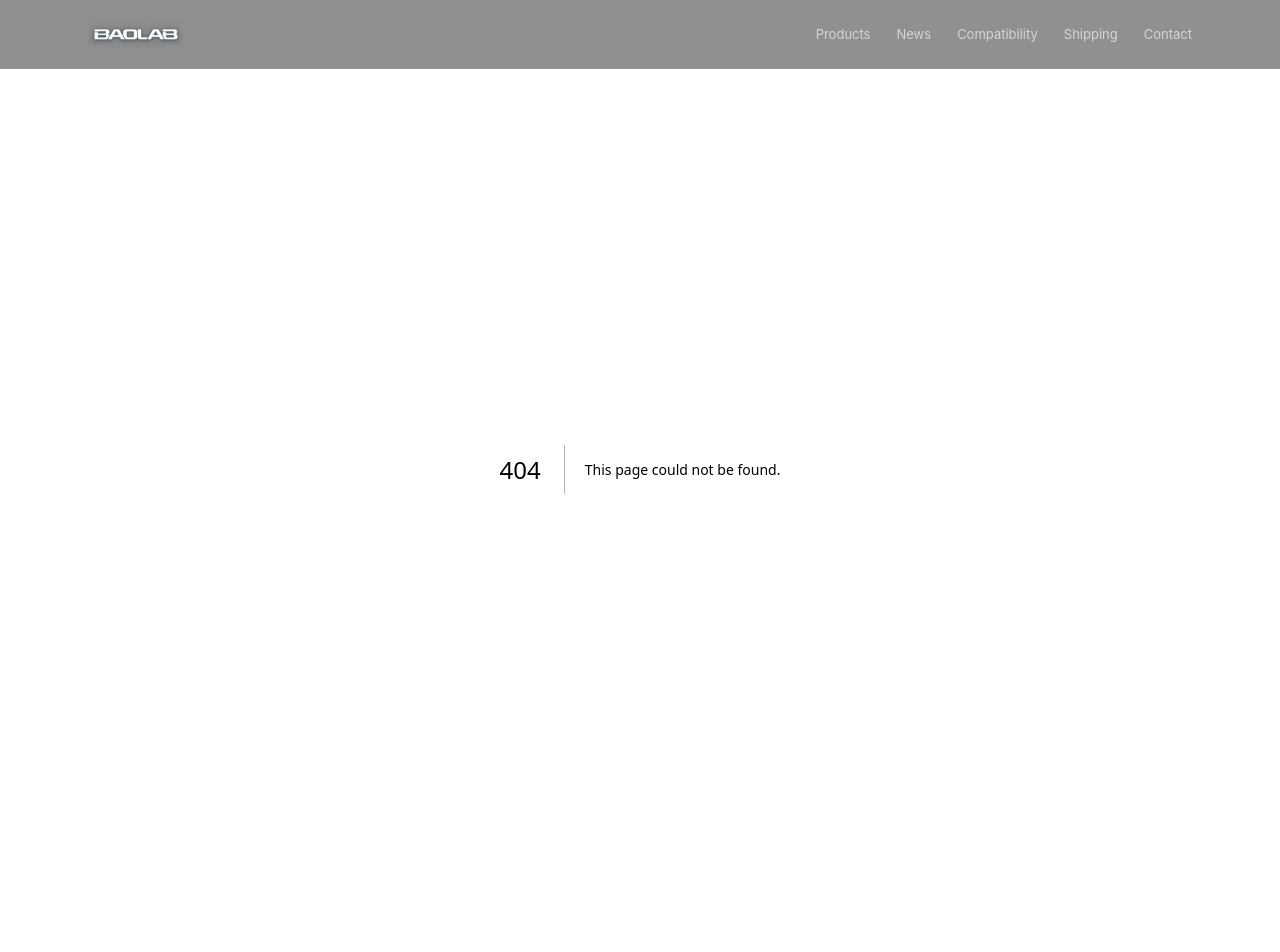
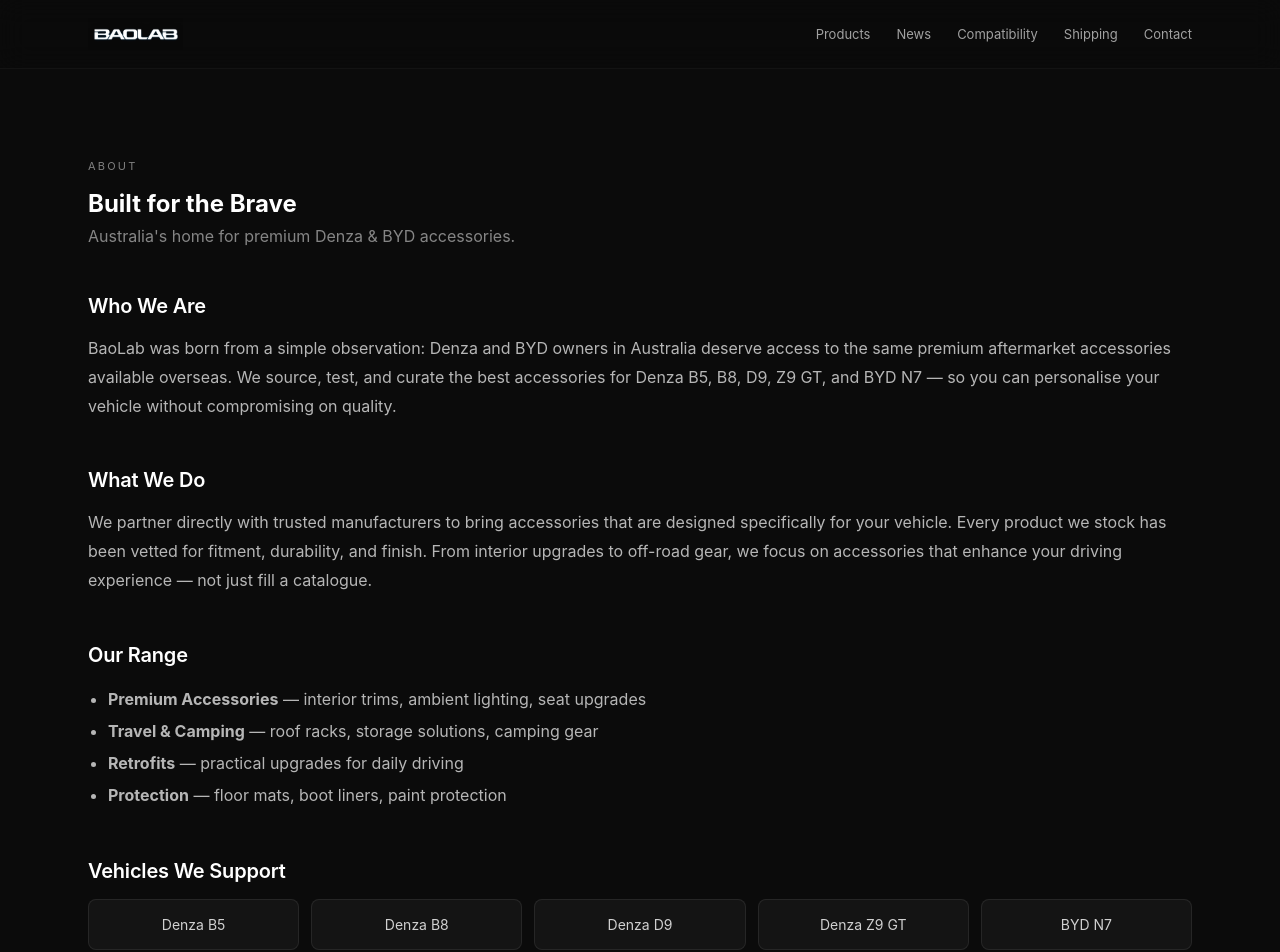
Before and after one commit to tumo020304-web/baolab-site, a Next.js app: page /about in a window 1280 px wide. Before the commit this address had no page. Shown: the top 952 px of the page. Built offline with nearby package versions, Linux system fonts and the light colour scheme.

Commit message:
rewrite shipping page + create about page
- Shipping: comprehensive delivery info, process steps, returns policy, contact
- About: brand story, what we do, product range, supported vehicles, contact

```diff
--- /dev/null
+++ b/app/about/page.tsx
@@ -0,0 +1,79 @@
+import type { Metadata } from "next";
+
+export const metadata: Metadata = {
+  title: "About — BaoLab",
+  description:
+    "BaoLab is Australia's destination for premium aftermarket Denza & BYD accessories. Born from passion, built for enthusiasts.",
+};
+
+export default function About() {
+  return (
+    <section className="section">
+      <div className="container">
+        <p className="news-label">ABOUT</p>
+        <h1>Built for the Brave</h1>
+        <p style={{ color: "rgba(255,255,255,0.5)", marginTop: 8 }}>
+          Australia&apos;s home for premium Denza &amp; BYD accessories.
+        </p>
+
+        <div style={{ marginTop: 48 }}>
+          <h2 style={{ fontSize: 20, marginBottom: 16 }}>Who We Are</h2>
+          <p style={{ color: "rgba(255,255,255,0.7)", lineHeight: 1.8 }}>
+            BaoLab was born from a simple observation: Denza and BYD owners in Australia
+            deserve access to the same premium aftermarket accessories available overseas.
+            We source, test, and curate the best accessories for Denza B5, B8, D9, Z9 GT,
+            and BYD N7 — so you can personalise your vehicle without compromising on quality.
+          </p>
+        </div>
+
+        <div style={{ marginTop: 48 }}>
+          <h2 style={{ fontSize: 20, marginBottom: 16 }}>What We Do</h2>
+          <p style={{ color: "rgba(255,255,255,0.7)", lineHeight: 1.8 }}>
+            We partner directly with trusted manufacturers to bring accessories that are
+            designed specifically for your vehicle. Every product we stock has been vetted
+            for fitment, durability, and finish. From interior upgrades to off-road gear,
+            we focus on accessories that enhance your driving experience — not just fill a catalogue.
+          </p>
+        </div>
+
+        <div style={{ marginTop: 48 }}>
+          <h2 style={{ fontSize: 20, marginBottom: 16 }}>Our Range</h2>
+          <ul style={{ color: "rgba(255,255,255,0.7)", lineHeight: 2, paddingLeft: 20 }}>
+            <li><strong>Premium Accessories</strong> — interior trims, ambient lighting, seat upgrades</li>
+            <li><strong>Travel &amp; Camping</strong> — roof racks, storage solutions, camping gear</li>
+            <li><strong>Retrofits</strong> — practical upgrades for daily driving</li>
+            <li><strong>Protection</strong> — floor mats, boot liners, paint protection</li>
+          </ul>
+        </div>
+
+        <div style={{ marginTop: 48 }}>
+          <h2 style={{ fontSize: 20, marginBottom: 16 }}>Vehicles We Support</h2>
+          <div style={{ display: "grid", gridTemplateColumns: "repeat(auto-fit, minmax(140px, 1fr))", gap: 12 }}>
+            {["Denza B5", "Denza B8", "Denza D9", "Denza Z9 GT", "BYD N7"].map((v) => (
+              <div key={v} style={{
+                background: "rgba(255,255,255,0.04)",
+                border: "1px solid rgba(255,255,255,0.08)",
+                borderRadius: 8,
+                padding: "16px 12px",
+                textAlign: "center",
+                fontSize: 14,
+                color: "rgba(255,255,255,0.8)",
+              }}>
+                {v}
+              </div>
+            ))}
+          </div>
+        </div>
+
+        <div style={{ marginTop: 48 }}>
+          <h2 style={{ fontSize: 20, marginBottom: 16 }}>Get in Touch</h2>
+          <p style={{ color: "rgba(255,255,255,0.7)", lineHeight: 1.8 }}>
+            Questions about a product, compatibility, or your order?
+            Email us at <a href="mailto:hello@baolab.au">hello@baolab.au</a> —
+            we respond within 24 hours.
+          </p>
+        </div>
+      </div>
+    </section>
+  );
+}
```
Also changed, not shown: app/shipping/page.tsx (+66 -12 lines).
